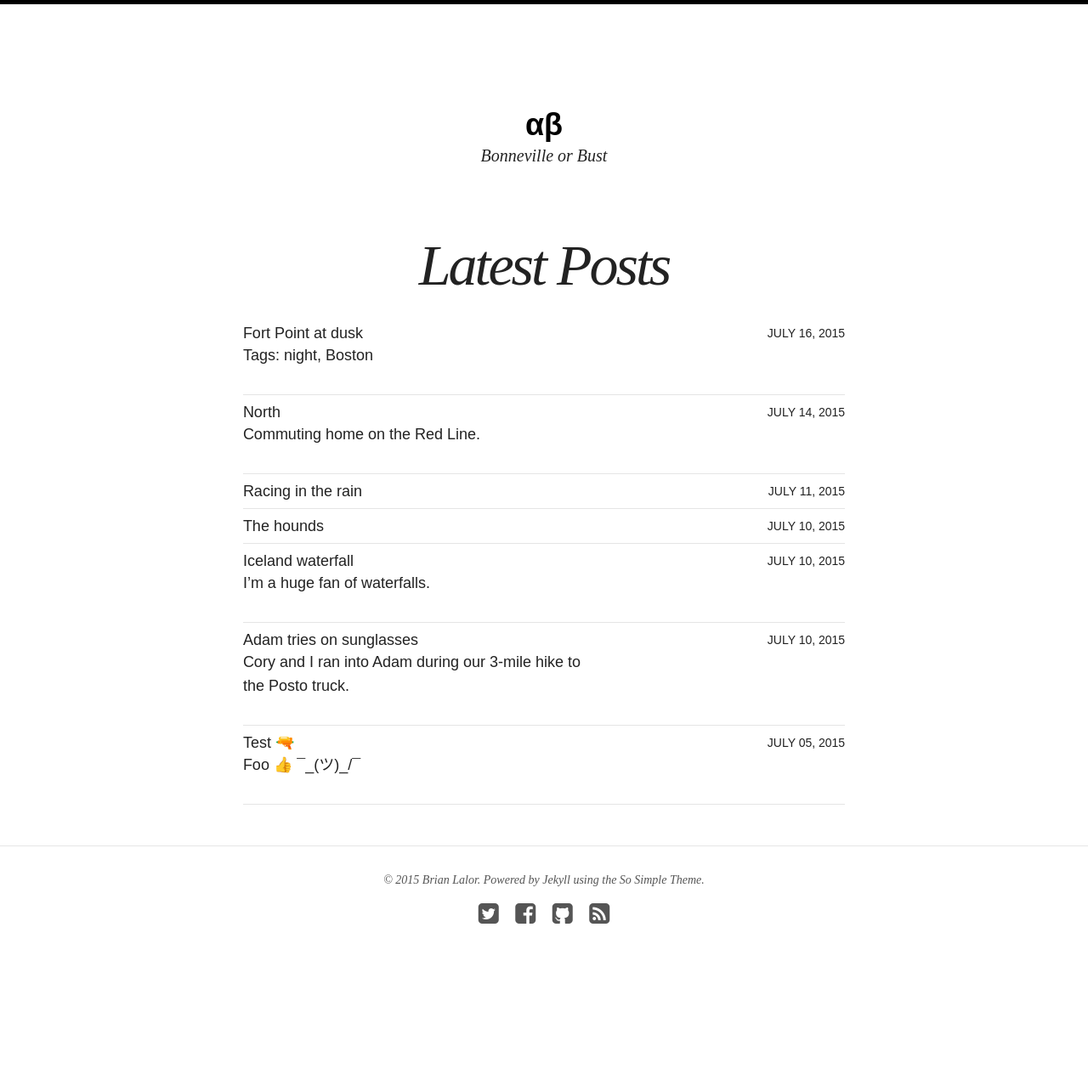
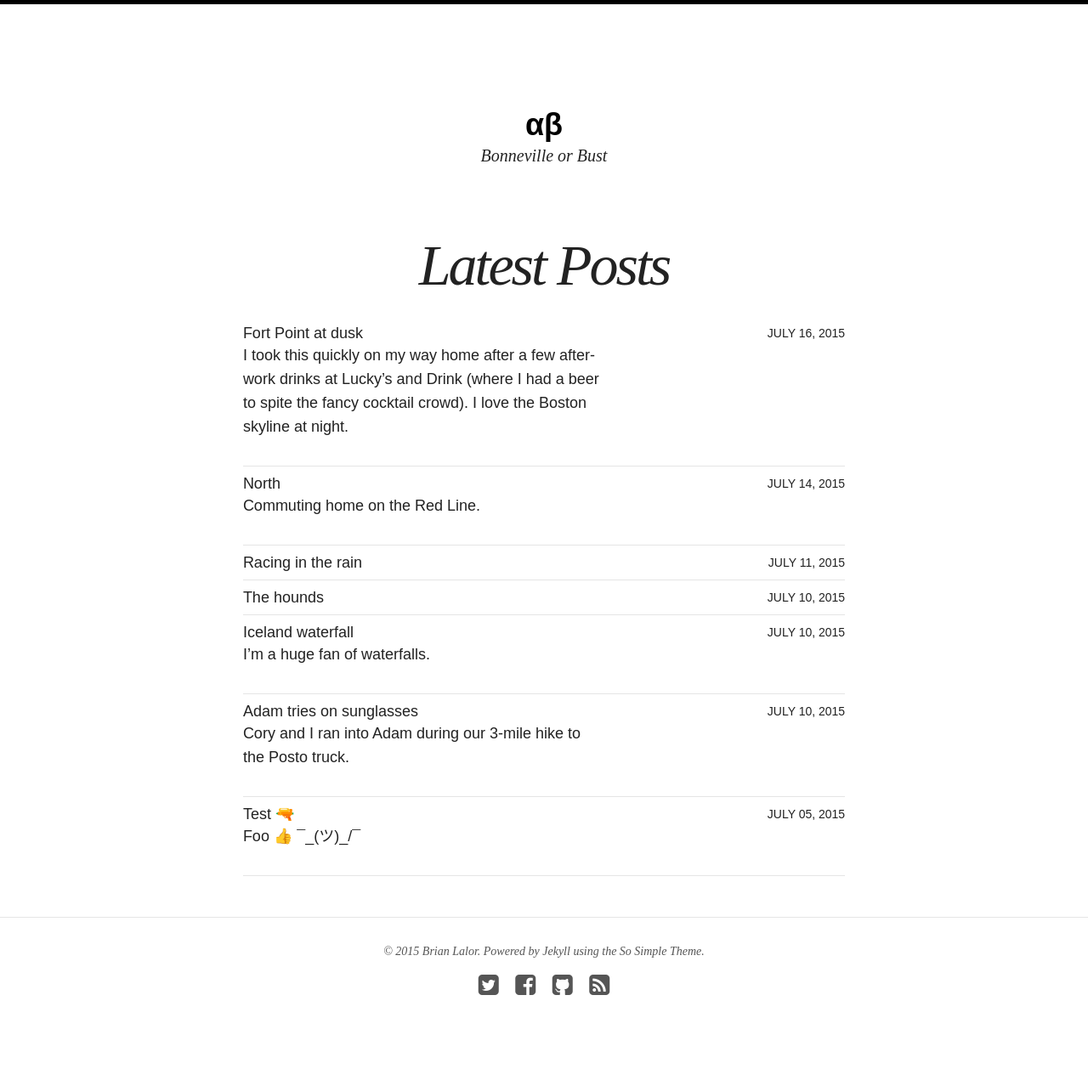
Before and after one commit to blalor/blalor.github.io, a Jekyll site: the page built from index.html, in a window 1280 px wide. Shown: the whole page at 85% size. Built offline with Jekyll 4.4.1, drawn with Linux system fonts in a browser that asks for light colours; nearby versions of some CDN libraries; before the commit the page ends 1187 px from its top, so only the background shows below that; some of the changed lines change nothing that is shown.

Commit message:
Fix tags

```diff
--- a/_posts/blog/2015-07-17-fort-point-at-dusk.md
+++ b/_posts/blog/2015-07-17-fort-point-at-dusk.md
@@ -4,6 +4,8 @@
 layout: post
 categories: blog
 tags:
+- night
+- Boston
 - photo
 author: blalor@bravo5.org
 images:
@@ -20,6 +22,4 @@
       name: Congress Street, Boston MA, United States of America
 ---
 
-Tags: night, Boston
-
 I took this quickly on my way home after a few after-work drinks at Lucky's and Drink (where I had a beer to spite the fancy cocktail crowd). I love the Boston skyline at night.
```
